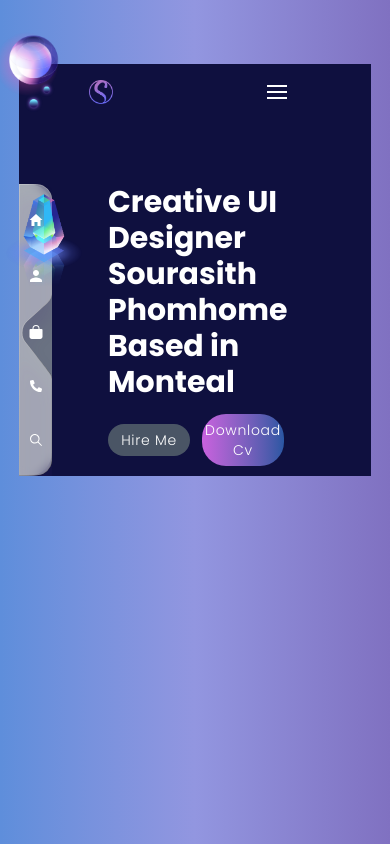
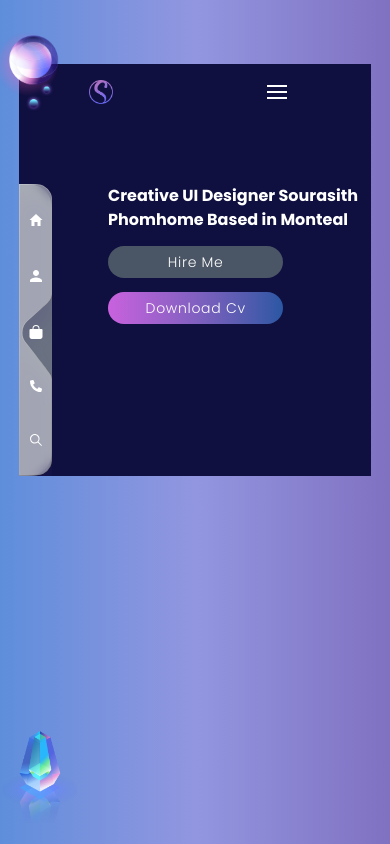
Before and after one commit to ZENA-MELAD/Task-Portfolio, a React (Vite) app: page / in a window 390 px wide. Built offline with nearby package versions, Linux system fonts and the light colour scheme.

Commit message:
Responsive Home Section Design

```diff
--- a/src/App.jsx
+++ b/src/App.jsx
@@ -3,9 +3,9 @@ import Portfolio from "./pages/Portfolio/Portfolio";
 import Img from "../src/assets/images/Group 1166.png";
 function App() {
   return (
-    <div className="w-full h-screen py-6 relative">
+    <div className="w-full h-screen py-6 relative flex flex-col items-center">
       <Portfolio />
-      <div className=" w-20 absolute  top-48 left-1 md:w-28 md:top-64 md:left-4 lg:top-72">
+      <div className=" w-20 absolute  bottom-0 left-0 md:w-28">
         <img src={Img} />
       </div>
     </div>
@@ -13,24 +13,3 @@ function App() {
 }
 
 export default App;
-
-
-
-
-
-//  <svg width="0" height="0" className="absolute">
-//           <defs>
-//             <clipPath id="refinedCurve" clipPathUnits="objectBoundingBox">
-//               <path
-//                 d="M 0.5,0
-//                        H 0.8 C 0.9,0 1,0.05 1,0.1
-//                        V 0.4
-//                        C 0.8,0.42 0.8,0.58 1,0.6
-//                        V 0.9 C 1,0.95 0.9,1 0.8,1
-//                        H 0.2 C 0.1,1 0,0.95 0,0.9
-//                        V 0.1 C 0,0.05 0.1,0 0.2,0
-//                        Z"
-//               />
-//             </clipPath>
-//           </defs>
-//         </svg>
--- /dev/null
+++ b/src/Sections/About/About.jsx
@@ -0,0 +1,9 @@
+import React from 'react'
+
+const About = () => {
+  return (
+    <div>About</div>
+  )
+}
+
+export default About
--- a/src/Sections/Home/Home.jsx
+++ b/src/Sections/Home/Home.jsx
@@ -3,16 +3,16 @@ import ActionButton from "../../components/UI/ActionButton/ActionButton";
 
 const Home = () => {
   return (
-    <div className="flex flex-col gap-y-3.5 w-3/5 mt-16">
-      <h1 className="font-bold text-3xl">Creative UI Designer Sourasith Phomhome Based in Monteal</h1>
-      <div className=" flex justify-center items-center gap-x-3 w-10/12">
+    <section id="home" className="flex flex-col items-start gap-y-3.5 w-3/4 md:w-3/5  mt-16">
+      <h1 className="font-bold text-base sm:text-lg md:text-3xl lg:text-2xl xl:text-3xl">Creative UI Designer Sourasith Phomhome Based in Monteal</h1>
+      <div className="flex flex-col items-start gap-y-3.5 md:flex-row md:justify-center md:items-center gap-x-3 w-full md:w-10/12">
         <ActionButton label="hire me" color="bg-gray-600" />
         <ActionButton
           label="download cv"
           color="bg-gradient-to-r from-[#C961DE] to-[#2957A3]"
         />
       </div>
-    </div>
+    </section>
   );
 };
 
--- a/src/components/FrameOne/FrameOne.jsx
+++ b/src/components/FrameOne/FrameOne.jsx
@@ -5,16 +5,15 @@ import SideMenu from "../UI/SideMenu/SideMenu";
 import Home from "../../Sections/Home/Home";
 const FrameOne = () => {
   return (
-    <div className="bg-primary relative mt-10 w-11/12 sm:w-full lg:w-2/3">
-          <div className="w-16 absolute z-20 -left-6 -top-8 md:w-28 md:-top-16 md:-left-16 lg:-top-12 lg:-left-12 lg:w-32">
+    <div className="bg-primary relative mt-10 w-11/12 sm:w-full">
+      <div className="w-16 absolute z-20 -left-6 -top-8 md:w-32 md:-top-14 md:-left-10 lg:-top-16 lg:-left-16">
         <img src={Img} alt="this is a one image" className="w-full" />
       </div>
-     <Navbar />
-     <div className="flex gap-x-14 items-start ">
-       <SideMenu/>
-       <Home/>
-     </div>
-
+      <Navbar />
+      <div className="flex gap-x-14 items-start ">
+        <SideMenu />
+        <Home />
+      </div>
     </div>
   );
 };
--- a/src/components/UI/ActionButton/ActionButton.jsx
+++ b/src/components/UI/ActionButton/ActionButton.jsx
@@ -2,7 +2,7 @@ import React from 'react'
 
 const ActionButton = (props) => {
   return (
-    <button className={`${props.color} rounded-3xl capitalize font-light text-sm tracking-wider w-1/2 py-1.5 text-center`}>
+    <button className={`${props.color} rounded-3xl capitalize font-light text-sm tracking-wider w-2/3 md:w-1/2 py-1.5 text-center`}>
         {props.label}
     </button>
   )
--- a/src/components/UI/Navbar/Navbar.jsx
+++ b/src/components/UI/Navbar/Navbar.jsx
@@ -26,7 +26,7 @@ const Navbar = () => {
          ${isOpen?" max-h-96 opacity-100 pointer-events-auto":"max-h-0 opacity-0 pointer-events-none"} `}
       >
         <li>
-          <a href="#" onClick={()=>setIsOpen(false)}>home</a>
+          <a href="#home" onClick={()=>setIsOpen(false)}>home</a>
         </li>
         <li>
           <a href="#" onClick={()=>setIsOpen(false)}>about</a>
--- a/src/index.css
+++ b/src/index.css
@@ -6,3 +6,6 @@
 body{
     @apply bg-linear-to-r from-[#5e8edb] via-[#9296e0] to-[#8071c1] font-poppins text-white
 }
+html{
+    scroll-behavior: smooth;
+}
--- a/src/pages/Portfolio/Portfolio.jsx
+++ b/src/pages/Portfolio/Portfolio.jsx
@@ -3,7 +3,7 @@ import FrameOne from "../../components/FrameOne/FrameOne";
 import FrameTwo from "../../components/FrameTwo/FrameTwo";
 const Portfolio = () => {
   return (
-    <div className="mx-auto max-w-sm flex flex-col justify-center items-center sm:max-w-md md:max-w-2xl lg:max-w-4xl  lg:flex-row lg:justify-between xl:max-w-5xl">
+    <div className="max-w-sm  flex flex-col justify-center items-center sm:max-w-md md:max-w-2xl lg:max-w-4xl  lg:flex-row lg:justify-between xl:max-w-5xl">
       <FrameOne />
       <FrameTwo />
     </div>
```
